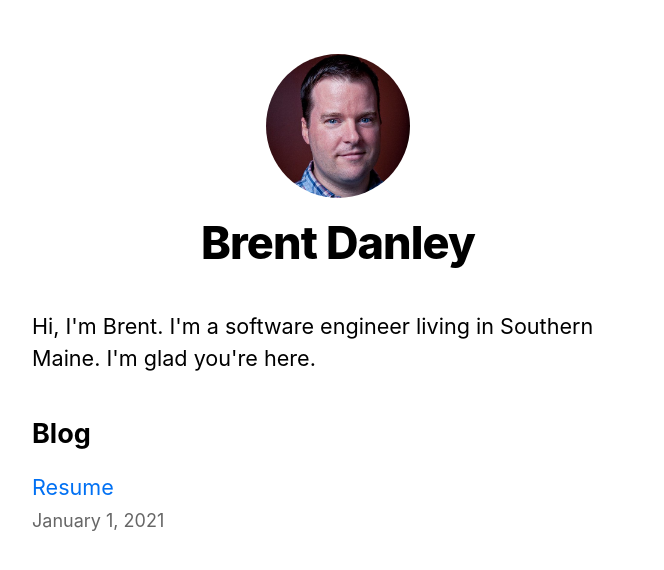
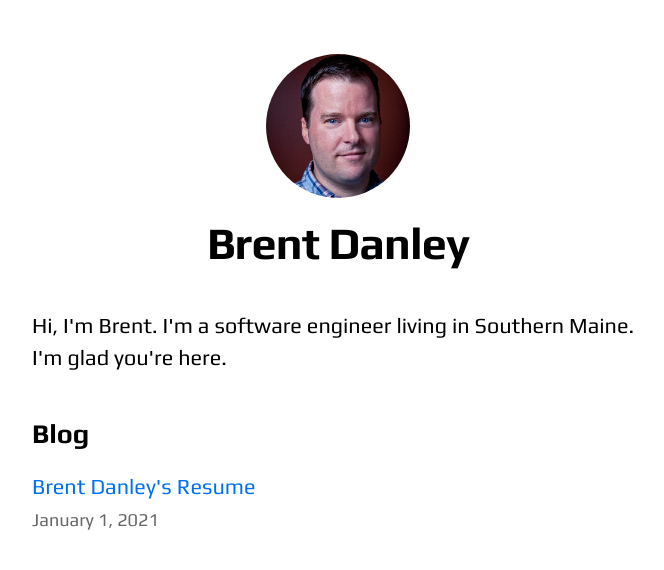
Before and after one commit to brentdanley/codes, a Next.js app: page / in a window 1280 px wide. Shown: the top 570 px of the page, without its empty margins (302-966 px from the left). Built offline with nearby package versions, Linux system fonts and the light colour scheme.

Commit message:
Adds Google Font

```diff
--- a/components/layout.js
+++ b/components/layout.js
@@ -3,7 +3,6 @@
 import styles from './layout.module.css'
 import utilStyles from '../styles/utils.module.css'
 import Link from 'next/link'
-import { Profiler } from 'react'
 
 const name = 'Brent Danley'
 export const siteTitle = 'Brent Danley - Code Portfolio'
--- a/posts/resume.md
+++ b/posts/resume.md
@@ -1,5 +1,5 @@
 ---
-title: "Resume"
+title: Brent Danley's Resume
 date: '2021-01-01'
 ---
 
--- a/styles/global.css
+++ b/styles/global.css
@@ -1,9 +1,10 @@
+@import url('https://fonts.googleapis.com/css2?family=Play:wght@400;700&display=swap');
+
 html,
 body {
   padding: 0;
   margin: 0;
-  font-family: -apple-system, BlinkMacSystemFont, Segoe UI, Roboto, Oxygen, Ubuntu,
-    Cantarell, Fira Sans, Droid Sans, Helvetica Neue, sans-serif;
+  font-family: 'Play', sans-serif;
   line-height: 1.6;
   font-size: 18px;
 }
```
Also changed, not shown: 1 other file (tests, documents, lock files or other folders).
